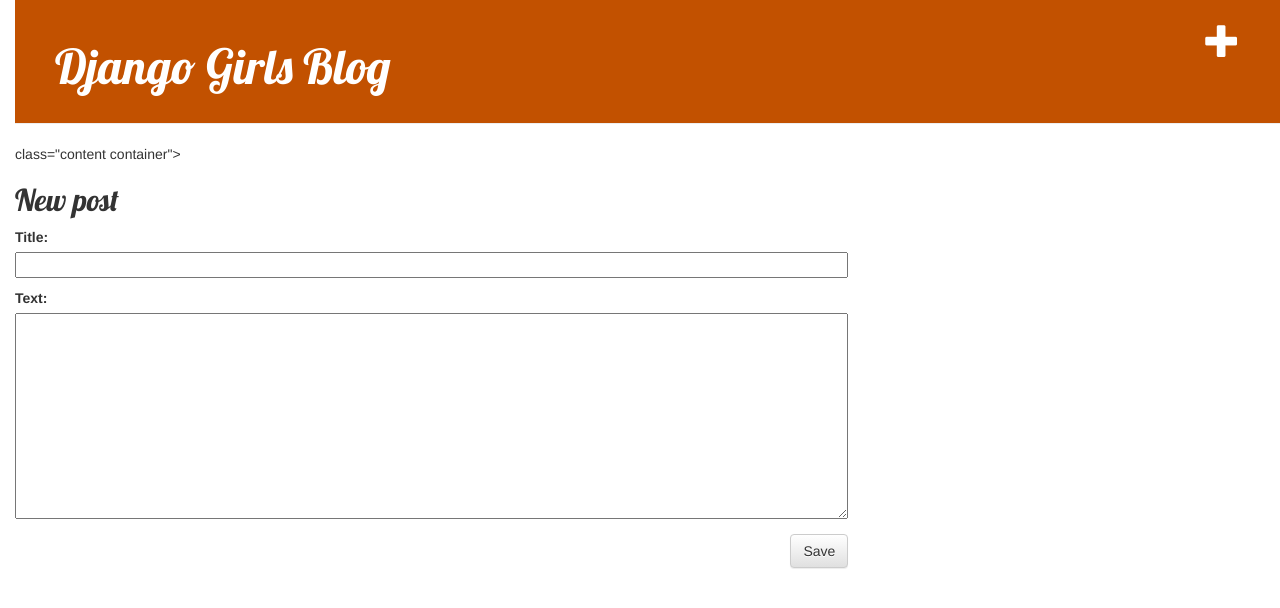
After one commit to Sheerlore-py/djangogirls-blog, a Django app: page /post/new/ in a window 1280 px wide. The commit adds this page. Shown: the top 608 px of the page. Run offline with Django 3.2, Linux system fonts and the light colour scheme; the visitor is signed in with stand-in values (Sample User, id 1); some libraries are stand-ins or nearby versions.

Commit message:
Added views to create/edit blog post inside the site.

```diff
--- /dev/null
+++ b/blog/forms.py
@@ -0,0 +1,9 @@
+from django import forms
+from .models import Post
+
+
+class PostForm(forms.ModelForm):
+
+    class Meta:
+        model = Post
+        fields = ('title', 'text',)
--- a/blog/static/css/blog.css
+++ b/blog/static/css/blog.css
@@ -0,0 +1,54 @@
+h1 a, h2 a {
+    color: #C25100;
+    font-family: 'Lobster';
+}
+
+body {
+    padding-left: 15px;
+}
+
+.page-header {
+    background-color: #C25100;
+    margin-top: 0;
+    padding: 20px 20px 20px 40px;
+}
+.page-header h1, .page-header h1 a, .page-header h1 a:visited, .page-header h1 a:active {
+    color: #ffffff;
+    font-size: 36pt;
+    text-decoration: none;
+}
+
+.content {
+    margin-left: 40px;
+}
+
+h1, h2, h3, h4 {
+    font-family: 'Lobster', cursive;
+}
+
+.date {
+    color: #828282;
+}
+
+.save {
+    float: right;
+}
+
+.post-form textarea, .post-form input {
+    width: 100%;
+}
+
+.top-menu, .top-menu:hover, .top-menu:visited {
+    color: #ffffff;
+    float: right;
+    font-size: 26pt;
+    margin-right: 20px;
+}
+
+.post {
+    margin-bottom: 70px;
+}
+
+.post h2 a, .post h2 a:visited {
+    color: #000000;
+}
--- a/blog/templates/blog/base.html
+++ b/blog/templates/blog/base.html
@@ -1,10 +1,34 @@
+{% load static %}
 <!DOCTYPE html>
 <html lang="en">
+
+
 <head>
     <meta charset="UTF-8">
-    <title>$Title$</title>
+    <title>sheerlore's blog</title>
+    <link rel="stylesheet" href="//maxcdn.bootstrapcdn.com/bootstrap/3.2.0/css/bootstrap.min.css">
+    <link rel="stylesheet" href="//maxcdn.bootstrapcdn.com/bootstrap/3.2.0/css/bootstrap-theme.min.css">
+    <link href="//fonts.googleapis.com/css?family=Lobster&subset=latin,latin-ext" rel="stylesheet" type="text/css">
+    <link rel="stylesheet" href="{% static 'css/blog.css' %}">
 </head>
+
+
 <body>
-$END$
+    <div class="page-header">
+        {% if user.is_authenticated %}
+            <a href="{% url 'post_new' %}" class="top-menu"><span class="glyphicon glyphicon-plus"></span></a>
+        {% endif %}
+        <h1><a href="/">Django Girls Blog</a></h1>
+    </div>
+    <div> class="content container">
+        <div class="row">
+            <div class="col-md-8">
+            {% block content %}
+            {% endblock %}
+            </div>
+        </div>
+    </div>
 </body>
+
+
 </html>
--- /dev/null
+++ b/blog/templates/blog/post_edit.html
@@ -0,0 +1,9 @@
+{% extends 'blog/base.html' %}
+
+{% block content %}
+    <h2>New post</h2>
+    <form method="POST" class="post-form">{% csrf_token %}
+        {{ form.as_p }}
+        <button type="submit" class="save btn btn-default">Save</button>
+    </form>
+{% endblock %}
--- a/blog/urls.py
+++ b/blog/urls.py
@@ -3,4 +3,7 @@ from . import views
 
 urlpatterns = [
     path('', views.post_list, name='post_list'),
+    path('post/<int:pk>/', views.post_detail, name='post_detail'),
+    path('post/new/', views.post_new, name='post_new'),
+    path('post/<int:pk>/edit/', views.post_edit, name='post_edit'),
 ]
--- a/blog/views.py
+++ b/blog/views.py
@@ -1,10 +1,48 @@
 from django.shortcuts import render
 from django.utils import timezone
 from .models import Post
+from django.shortcuts import render, get_object_or_404
+from .forms import PostForm
+from django.shortcuts import redirect
 
 
 def post_list(request):
     posts = Post.objects.filter(published_date__lte=timezone.now()).order_by('published_date')
     return render(request, 'blog/post_list.html', {'posts': posts})
 
+
+def post_detail(request, pk):
+    post = get_object_or_404(Post, pk=pk)
+    return render(request, 'blog/post_detail.html', {'post': post})
+
+
+def post_new(request):
+    if request.method == "POST":
+        form = PostForm(request.POST)
+        if form.is_valid():
+            post = form.save(commit=False)
+            post.author = request.user
+            post.published_date = timezone.now()
+            post.save()
+            return redirect('post_detail', pk=post.pk)
+    else:
+        form = PostForm()
+    return render(request, 'blog/post_edit.html', {'form': form})
+
+
+def post_edit(request, pk):
+    post = get_object_or_404(Post, pk=pk)
+    if request.method == "POST":
+        form = PostForm(request.POST, instance=post)
+        if form.is_valid():
+            post = form.save(commit=False)
+            post.author = request.user
+            post.published_date = timezone.now()
+            post.save()
+            return redirect('post_detail', pk=post.pk)
+    else:
+        form = PostForm(instance=post)
+    return render(request, 'blog/post_edit.html', {'form': form})
+
+
 # Create your views here.
```
Also changed, not shown: blog/templates/blog/post_detail.html (+16 -10 lines), blog/templates/blog/post_list.html (+12 -31 lines).
